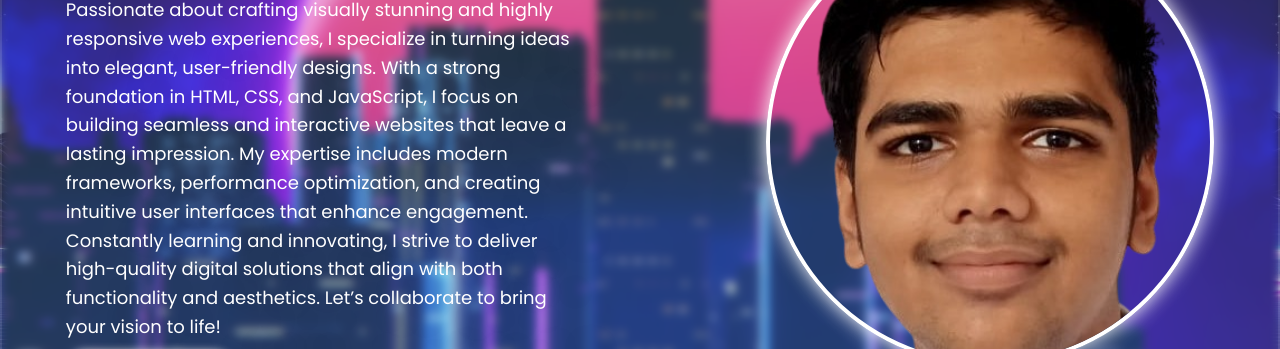
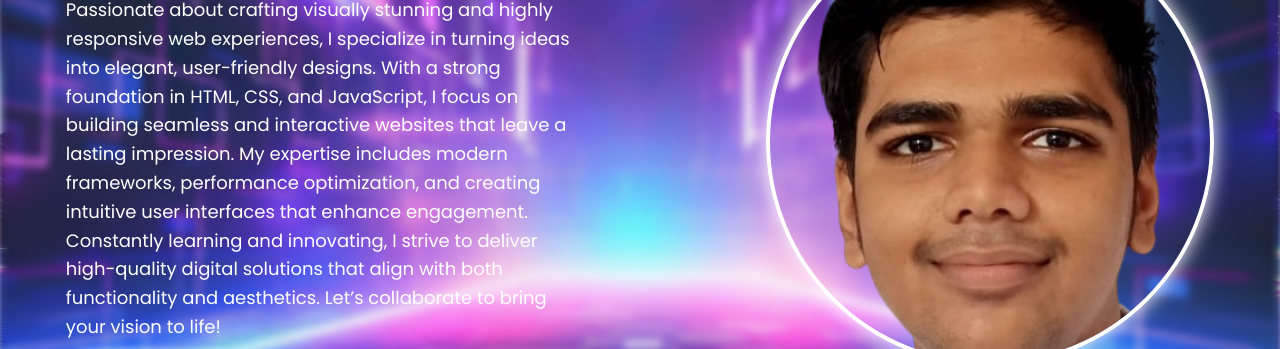
Before and after one commit to RajyavardhanPadvi/FrontEndPortfolio, a plain HTML site: page Portfol/index.html in a window 1280 px wide. Shown: the part 283-632 px from the top of the page. Drawn offline with nearby package versions, Linux system fonts and the light colour scheme.

Commit message:
Update style.css

```diff
--- a/Portfol/style.css
+++ b/Portfol/style.css
@@ -22,7 +22,7 @@ body::before {
     left: 0;
     width: 100%;
     height: 100%;
-    background: url("synthwave-city-retro-neon-4k-se.jpg") no-repeat center / cover;
+    background: url("abstract-neon-light-gaming-background-generated-by-ai-free-photo.jpg") no-repeat center / cover;
     filter: blur(5px); /* Increase value for stronger blur */
     z-index: -1;
 }
```
